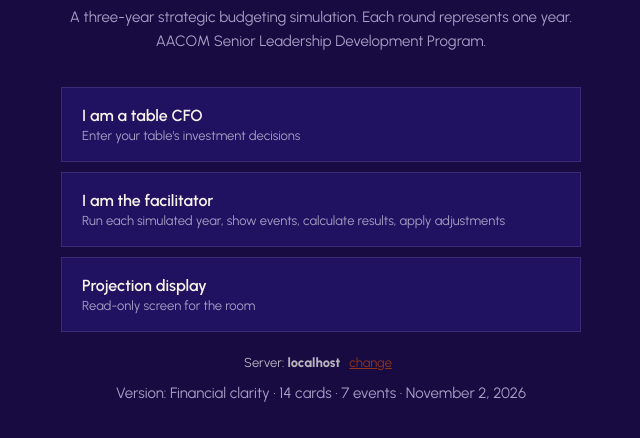
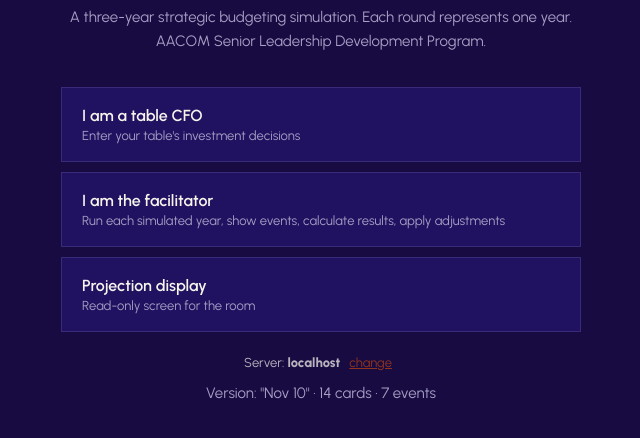
Before and after one commit to AACOM-Research-and-Innovation/margin_and_mission, a website: page index.html in a window 1280 px wide. Shown: the part 196-634 px from the top of the page, without its empty margins (319-959 px from the left). Drawn offline with Linux system fonts and the light colour scheme.

Commit message:
Label opening screen release as Version: "Nov 10"

```diff
--- a/index.html
+++ b/index.html
@@ -522,7 +522,7 @@ function renderPicker(){
       <button class="role" onclick="pickFac()"><b>I am the facilitator</b><span>Run each simulated year, show events, calculate results, apply adjustments</span></button>
       <button class="role" onclick="pickProj()"><b>Projection display</b><span>Read-only screen for the room</span></button>
     </div>${serverBadge()}
-    <p class="mini" style="margin-top:10px">Version: Financial clarity · ${CARDS.length} cards · ${Object.values(EVENTS).reduce((n,events)=>n+events.length,0)} events · November 2, 2026</p></div>`;}
+    <p class="mini" style="margin-top:10px">Version: "Nov 10" · ${CARDS.length} cards · ${Object.values(EVENTS).reduce((n,events)=>n+events.length,0)} events</p></div>`;}
 
 async function pickTeam(){
   const st=await sget(K.state);
```
